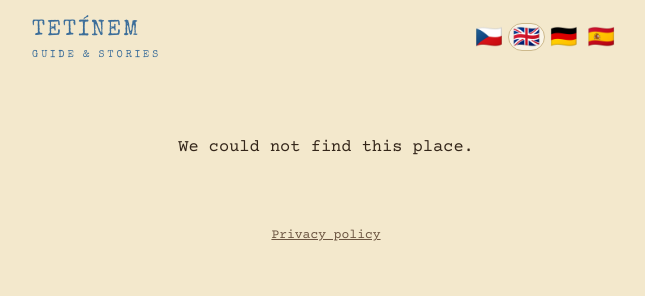
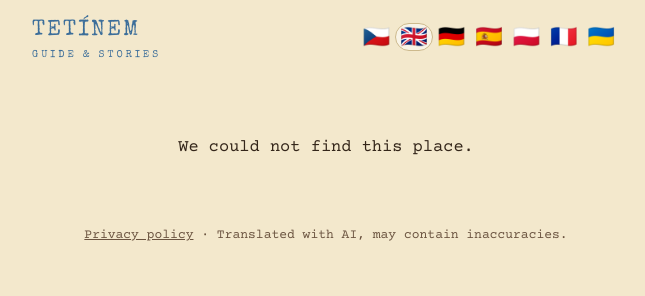
Before and after one commit to wenoush/tetinem-admin, a plain HTML site: page 404.html in a window 1280 px wide. Shown: the whole page, without its empty margins (314-959 px from the left). Drawn offline with nearby package versions, Linux system fonts and the light colour scheme; no server answers.

Commit message:
QR stránka: polština, francouzština, ukrajinština a poznámka o AI překladu
Co-Authored-By: Claude Opus 5.5 <noreply@anthropic.com>
Claude-Session: https://claude.ai/code/session_0198uqXicHoYJLwS2JNYavev

```diff
--- a/404.html
+++ b/404.html
@@ -61,7 +61,7 @@
     <div class="langs" id="langs"></div>
   </div>
   <div id="view"><p class="msg">…</p></div>
-  <footer class="small"><a id="privacy" href="https://wenoush.github.io/red-apps/soukromi/tetinem-zasady-ochrany-udaju.html"></a></footer>
+  <footer class="small"><a id="privacy" href="https://wenoush.github.io/red-apps/soukromi/tetinem-zasady-ochrany-udaju.html"></a><span id="ainote"></span></footer>
 </main>
 <script>
 (function () {
@@ -71,8 +71,8 @@
 
   var SB = 'https://kpjnokcqobbykdjgfatu.supabase.co';
   var KEY = 'eyJhbGciOiJIUzI1NiIsInR5cCI6IkpXVCJ9.eyJpc3MiOiJzdXBhYmFzZSIsInJlZiI6Imtwam5va2Nxb2JieWtkamdmYXR1Iiwicm9sZSI6ImFub24iLCJpYXQiOjE3OTE3MTAyODAsImV4cCI6MjEwNzI4NjI4MH0.OkXL_A0Bq5T6xwE17KY6LNEpWQdONDKyhHnY3pTbMF4';
-  var LANGS = { cs: '🇨🇿', en: '🇬🇧', de: '🇩🇪', es: '🇪🇸' };
-  var TTS = { cs: 'cs-CZ', en: 'en-GB', de: 'de-DE', es: 'es-ES' };
+  var LANGS = { cs: '🇨🇿', en: '🇬🇧', de: '🇩🇪', es: '🇪🇸', pl: '🇵🇱', fr: '🇫🇷', uk: '🇺🇦' };
+  var TTS = { cs: 'cs-CZ', en: 'en-GB', de: 'de-DE', es: 'es-ES', pl: 'pl-PL', fr: 'fr-FR', uk: 'uk-UA' };
   var T = {
     cs: { teaserCta:'Dočtěte a poslechněte si celý příběh v aplikaci Tetínem', more:'V aplikaci najdete také pověsti, poslech do sluchátek, navigaci k místu a hru pro děti.', quizCta:'Odpověz v aplikaci Tetínem a získej razítko do sbírky!', sub:'PRŮVODCE & PŘÍBĚHY', story:'Příběh', legend:'Pověst', fact:'Zajímavost', listen:'Poslechnout', stop:'Zastavit', read:'Přečíst nahlas',
           hours:'Otevírací doba', tip:'Tip', nav:'Navigovat', map:'Zobrazit na mapě', appTitle:'Celý průvodce v telefonu',
@@ -85,19 +85,43 @@
           appText:'The Tetínem app has a map, walking routes, an audio guide that starts by itself and a game for kids. Works without signal.',
           soon:'The app is coming to the stores soon.', notfound:'We could not find this place.', privacy:'Privacy policy',
           quizTitle:'A question for young explorers', right:'Correct!', wrong:'Not quite. Try again!',
-          stampApp:'Stamps for your collection are saved in the Tetínem app.', toPlace:'More about this place', loading:'Loading…' },
+          stampApp:'Stamps for your collection are saved in the Tetínem app.', toPlace:'More about this place', loading:'Loading…',
+          ai:'Translated with AI, may contain inaccuracies.' },
     de: { teaserCta:'Lesen und hören Sie die ganze Geschichte in der App Tetínem', more:'In der App gibt es auch Sagen, Audio für die Kopfhörer, Navigation zum Ort und ein Spiel für Kinder.', quizCta:'Antworte in der App Tetínem und hol dir einen Stempel für deine Sammlung!', sub:'FÜHRER & GESCHICHTEN', story:'Geschichte', legend:'Sage', fact:'Wissenswertes', listen:'Anhören', stop:'Stopp', read:'Vorlesen',
           hours:'Öffnungszeiten', tip:'Tipp', nav:'Navigieren', map:'Auf der Karte zeigen', appTitle:'Der ganze Führer auf dem Telefon',
           appText:'Die App Tetínem bietet Karte, Wanderrouten, einen Audioguide, der von selbst erzählt, und ein Spiel für Kinder. Funktioniert auch ohne Signal.',
           soon:'Die App ist bald in den Stores.', notfound:'Dieser Ort wurde nicht gefunden.', privacy:'Datenschutz',
           quizTitle:'Eine Frage für kleine Entdecker', right:'Richtig!', wrong:'Nicht ganz. Versuch es noch einmal!',
-          stampApp:'Stempel für die Sammlung werden in der App Tetínem gespeichert.', toPlace:'Mehr über diesen Ort', loading:'Wird geladen…' },
+          stampApp:'Stempel für die Sammlung werden in der App Tetínem gespeichert.', toPlace:'Mehr über diesen Ort', loading:'Wird geladen…',
+          ai:'Mit KI übersetzt, kann Ungenauigkeiten enthalten.' },
     es: { teaserCta:'Lea y escuche la historia completa en la app Tetínem', more:'En la app también hay leyendas, audio para sus auriculares, navegación hasta el lugar y un juego para niños.', quizCta:'¡Responde en la app Tetínem y gana un sello para tu colección!', sub:'GUÍA E HISTORIAS', story:'Historia', legend:'Leyenda', fact:'Curiosidad', listen:'Escuchar', stop:'Parar', read:'Leer en voz alta',
           hours:'Horario', tip:'Consejo', nav:'Navegar', map:'Ver en el mapa', appTitle:'Toda la guía en su teléfono',
           appText:'La app Tetínem tiene mapa, rutas, una audioguía que narra sola y un juego para niños. Funciona sin señal.',
           soon:'La aplicación llegará pronto a las tiendas.', notfound:'No hemos encontrado este lugar.', privacy:'Privacidad',
           quizTitle:'Una pregunta para pequeños exploradores', right:'¡Correcto!', wrong:'Casi. ¡Inténtalo otra vez!',
-          stampApp:'Los sellos de la colección se guardan en la app Tetínem.', toPlace:'Más sobre este lugar', loading:'Cargando…' }
+          stampApp:'Los sellos de la colección se guardan en la app Tetínem.', toPlace:'Más sobre este lugar', loading:'Cargando…',
+          ai:'Traducido con IA, puede contener imprecisiones.' },
+    pl: { teaserCta:'Przeczytaj i posłuchaj całej opowieści w aplikacji Tetínem', more:'W aplikacji znajdziesz też legendy, nagrania do słuchawek, nawigację do miejsca i grę dla dzieci.', quizCta:'Odpowiedz w aplikacji Tetínem i zdobądź pieczątkę do kolekcji!', sub:'PRZEWODNIK I OPOWIEŚCI', story:'Opowieść', legend:'Legenda', fact:'Ciekawostka', listen:'Posłuchaj', stop:'Zatrzymaj', read:'Przeczytaj na głos',
+          hours:'Godziny otwarcia', tip:'Wskazówka', nav:'Nawiguj', map:'Pokaż na mapie', appTitle:'Cały przewodnik w telefonie',
+          appText:'Aplikacja Tetínem ma mapę, trasy, audioprzewodnik, który sam opowiada, i grę dla dzieci. Działa także bez zasięgu.',
+          soon:'Aplikacja wkrótce pojawi się w sklepach.', notfound:'Nie znaleźliśmy tego miejsca.', privacy:'Polityka prywatności',
+          quizTitle:'Pytanie dla małych odkrywców', right:'Dobrze!', wrong:'To nie to. Spróbuj jeszcze raz!',
+          stampApp:'Pieczątki do kolekcji zapisują się w aplikacji Tetínem.', toPlace:'Więcej o tym miejscu', loading:'Wczytywanie…',
+          ai:'Przetłumaczono przy pomocy AI, może zawierać nieścisłości.' },
+    fr: { teaserCta:'Lisez et écoutez toute l’histoire dans l’application Tetínem', more:'L’application propose aussi des légendes, de l’audio pour vos écouteurs, la navigation jusqu’au lieu et un jeu pour les enfants.', quizCta:'Réponds dans l’application Tetínem et gagne un tampon pour ta collection !', sub:'GUIDE ET HISTOIRES', story:'Histoire', legend:'Légende', fact:'Curiosité', listen:'Écouter', stop:'Arrêter', read:'Lire à voix haute',
+          hours:'Horaires d’ouverture', tip:'Astuce', nav:'Y aller', map:'Voir sur la carte', appTitle:'Tout le guide dans votre téléphone',
+          appText:'L’application Tetínem propose une carte, des itinéraires, un audioguide qui raconte tout seul et un jeu pour les enfants. Fonctionne sans réseau.',
+          soon:'L’application arrive bientôt dans les stores.', notfound:'Nous n’avons pas trouvé ce lieu.', privacy:'Confidentialité',
+          quizTitle:'Une question pour les petits explorateurs', right:'Bravo !', wrong:'Ce n’est pas ça. Réessaie !',
+          stampApp:'Les tampons de la collection sont enregistrés dans l’application Tetínem.', toPlace:'En savoir plus sur ce lieu', loading:'Chargement…',
+          ai:'Traduit avec l’IA, peut contenir des imprécisions.' },
+    uk: { teaserCta:'Дочитайте й прослухайте всю історію в застосунку Tetínem', more:'У застосунку також є легенди, аудіо для навушників, навігація до місця й гра для дітей.', quizCta:'Дай відповідь у застосунку Tetínem і отримай печатку до колекції!', sub:'ПУТІВНИК І ІСТОРІЇ', story:'Історія', legend:'Легенда', fact:'Цікавинка', listen:'Слухати', stop:'Зупинити', read:'Прочитати вголос',
+          hours:'Години роботи', tip:'Порада', nav:'Маршрут', map:'Показати на мапі', appTitle:'Увесь путівник у телефоні',
+          appText:'У застосунку Tetínem є мапа, маршрути, аудіогід, який розповідає сам, і гра для дітей. Працює й без зв’язку.',
+          soon:'Застосунок незабаром з’явиться в магазинах.', notfound:'Ми не знайшли це місце.', privacy:'Конфіденційність',
+          quizTitle:'Запитання для юних дослідників', right:'Правильно!', wrong:'Не те. Спробуй ще раз!',
+          stampApp:'Печатки до колекції зберігаються в застосунку Tetínem.', toPlace:'Більше про це місце', loading:'Завантаження…',
+          ai:'Перекладено за допомогою ШІ, можуть траплятися неточності.' }
   };
 
   var parts = location.pathname.split('/').filter(Boolean);
@@ -129,6 +153,8 @@
     document.documentElement.lang = lang;
     document.getElementById('sub').textContent = t('sub');
     document.getElementById('privacy').textContent = t('privacy');
+    var ai = document.getElementById('ainote');
+    if (ai) ai.textContent = T[lang].ai ? ' · ' + T[lang].ai : '';
   }
 
   function load() {
```
